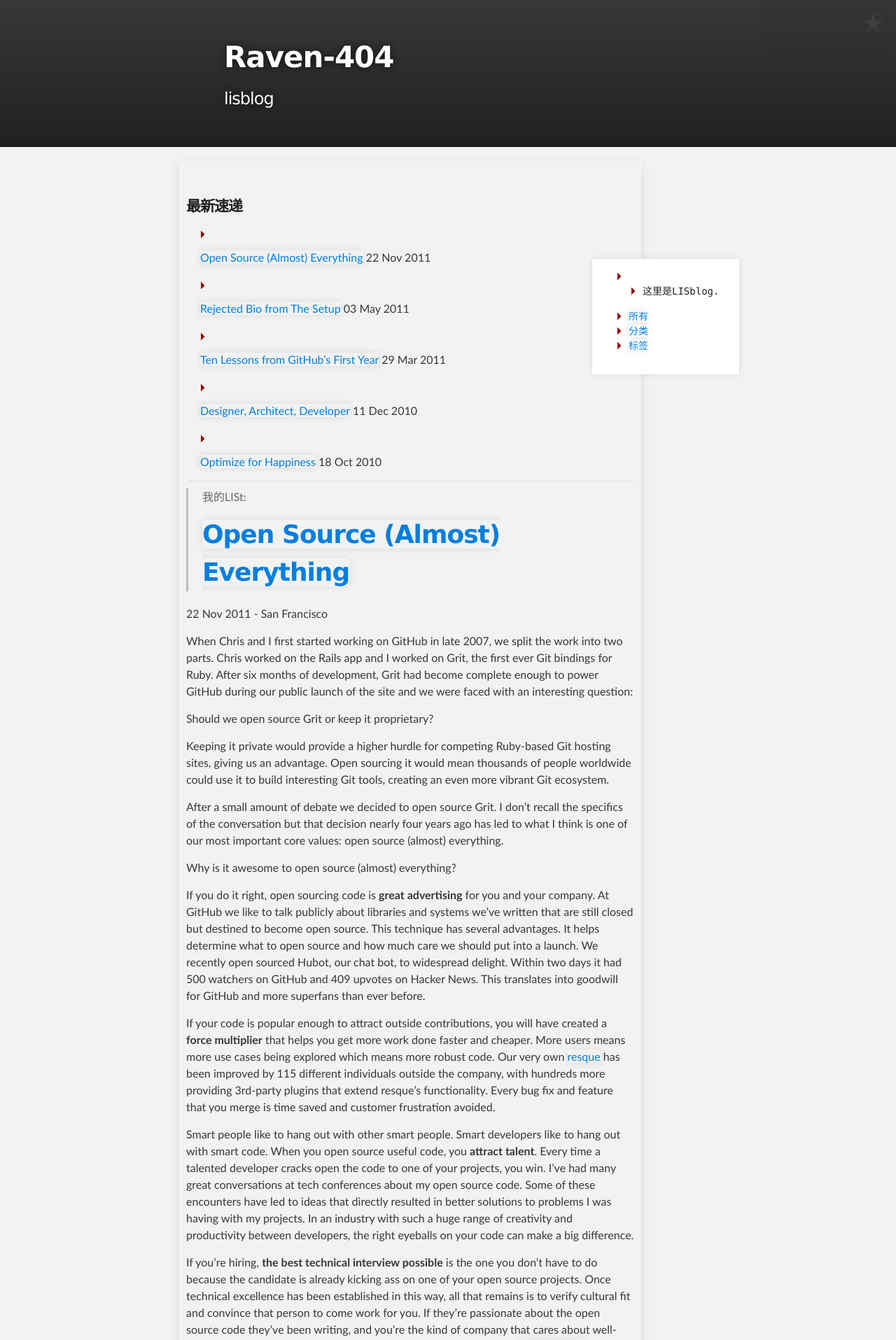
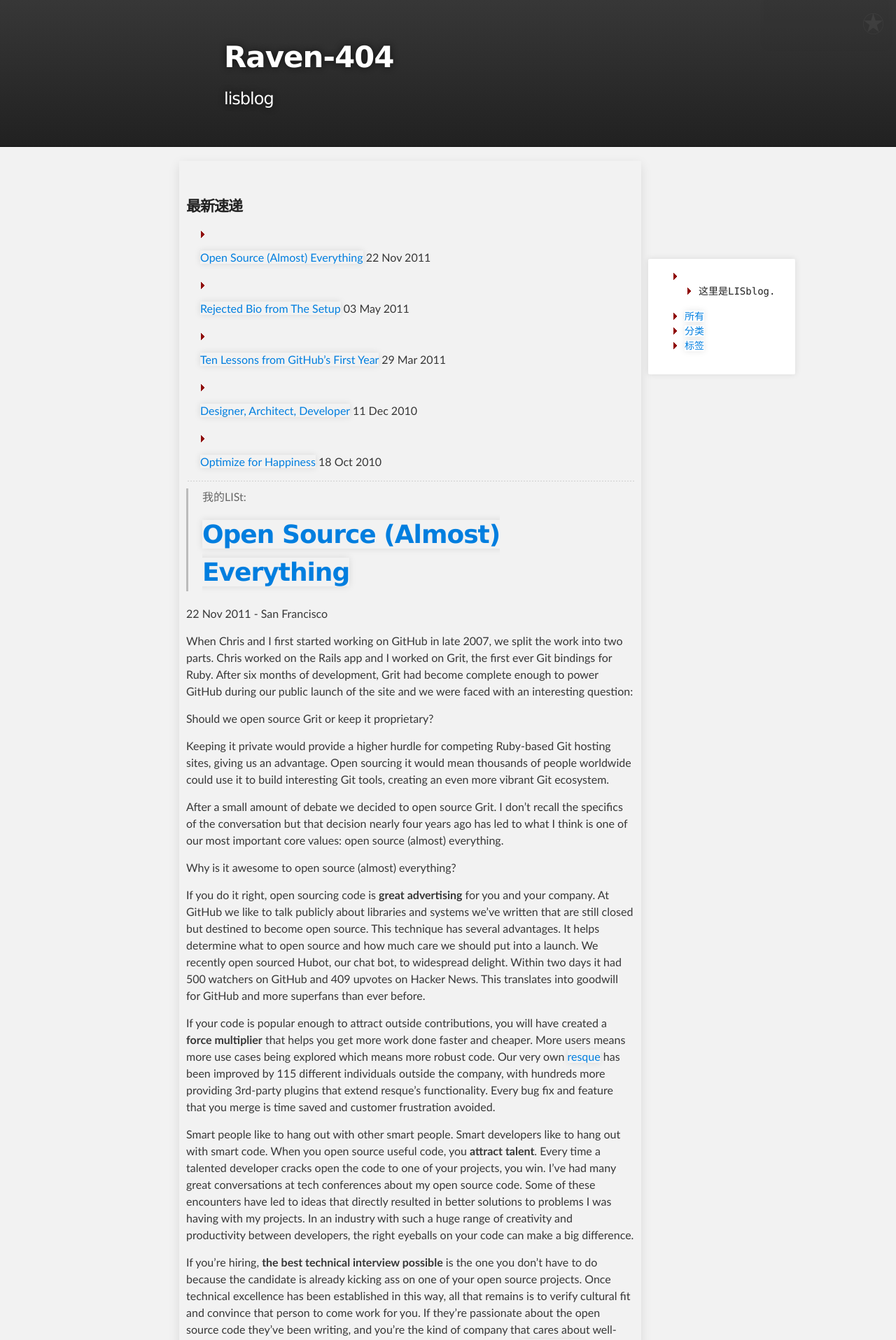
Before and after one commit to tonlog/tonlog.github.io, a Jekyll site: the page built from index.md, in a window 1280 px wide. Shown: the top 1915 px of the page at 70% size. Built offline with Jekyll 4.4.1, drawn with Linux system fonts in a browser that asks for light colours; Markdown is read by kramdown in place of the engine named in the settings.

Commit message:
Update stylesheet.css

```diff
--- a/stylesheets/stylesheet.css
+++ b/stylesheets/stylesheet.css
@@ -187,7 +187,7 @@
 
 navig {
   float: right;
-  margin: -150px;
+  margin: -230px;
   margin-top: 100px;
   min-height: 100px;
   padding: 15px;
```
